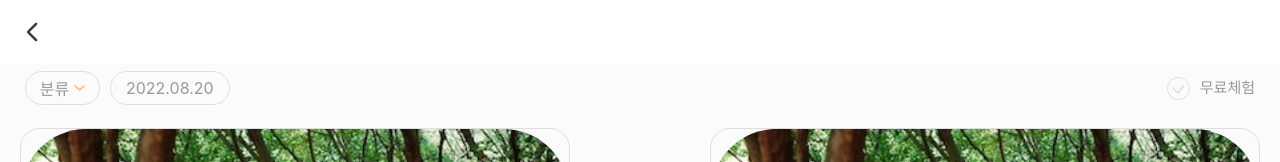
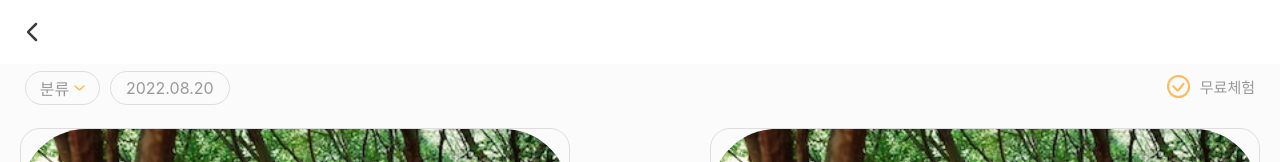
Before and after one commit to r-4bb1t/connecthon, a Next.js app: page /activities in a window 1280 px wide. Shown: the top 162 px of the page. Built offline with nearby package versions, Linux system fonts and the light colour scheme; a web font is replaced by a local one.

Commit message:
card categories created

```diff
--- a/components/icons.tsx
+++ b/components/icons.tsx
@@ -411,6 +411,32 @@ export const ToggleIcon = () => (
   </svg>
 );
 
+export const ToggleIconToggled = () => (
+  <svg
+    width="23"
+    height="23"
+    viewBox="0 0 23 23"
+    fill="none"
+    xmlns="http://www.w3.org/2000/svg"
+  >
+    <rect
+      x="1"
+      y="1"
+      width="21"
+      height="21"
+      rx="10.5"
+      stroke="#FCBA58"
+      stroke-width="2"
+    />
+    <path
+      d="M6.24314 11.0487L9.89319 15.2102C10.3031 15.6775 11.0355 15.6616 11.4247 15.1769L16.5856 8.74992"
+      stroke="#FCBA58"
+      stroke-width="2"
+      stroke-linecap="round"
+    />
+  </svg>
+);
+
 export const PickedIcon = () => (
   <svg
     width="25"
--- a/package.json
+++ b/package.json
@@ -19,6 +19,7 @@
     "react-dom": "18.2.0",
     "react-mobile-datepicker": "^4.0.2",
     "react-modal-sheet": "^1.5.2",
+    "react-spring-bottom-sheet": "^3.4.1",
     "styled-components": "^5.3.5"
   },
   "devDependencies": {
--- a/pages/activities.tsx
+++ b/pages/activities.tsx
@@ -2,13 +2,18 @@ import type { NextPage } from "next";
 import { useEffect, useState } from "react";
 import styled from "styled-components";
 import Card from "../components/card";
-import { FilterIcon, MenuIcon, ToggleIcon } from "../components/icons";
+import {
+  FilterIcon,
+  MenuIcon,
+  ToggleIcon,
+  ToggleIconToggled,
+} from "../components/icons";
 import Layout from "../components/layout";
 import Modal from "../components/modal";
 
 const Home: NextPage = () => {
   const [isOpen, setOpen] = useState(false);
-
+  const [showFree, setShowFree] = useState(false);
   const Data: any = [
     {
       id: "1",
@@ -73,11 +78,28 @@ const Home: NextPage = () => {
           <DateShow>2022.08.20</DateShow>
         </MenuFilter>
         <FreeColumn
-          onClick={() => {
-            setOpen(!isOpen);
-          }}
+        // onClick={() => {
+        //   setOpen(!isOpen);
+        // }}
         >
-          <ToggleIcon />
+          {showFree ? (
+            <span
+              onClick={() => {
+                setShowFree(!showFree);
+              }}
+            >
+              <ToggleIcon />
+            </span>
+          ) : (
+            <span
+              onClick={() => {
+                setShowFree(!showFree);
+              }}
+            >
+              <ToggleIconToggled />
+            </span>
+          )}
+
           <ToggleText>무료체험</ToggleText>
         </FreeColumn>
       </Filters>
```
Also changed, not shown: 2 other files (tests, documents, lock files or other folders).
